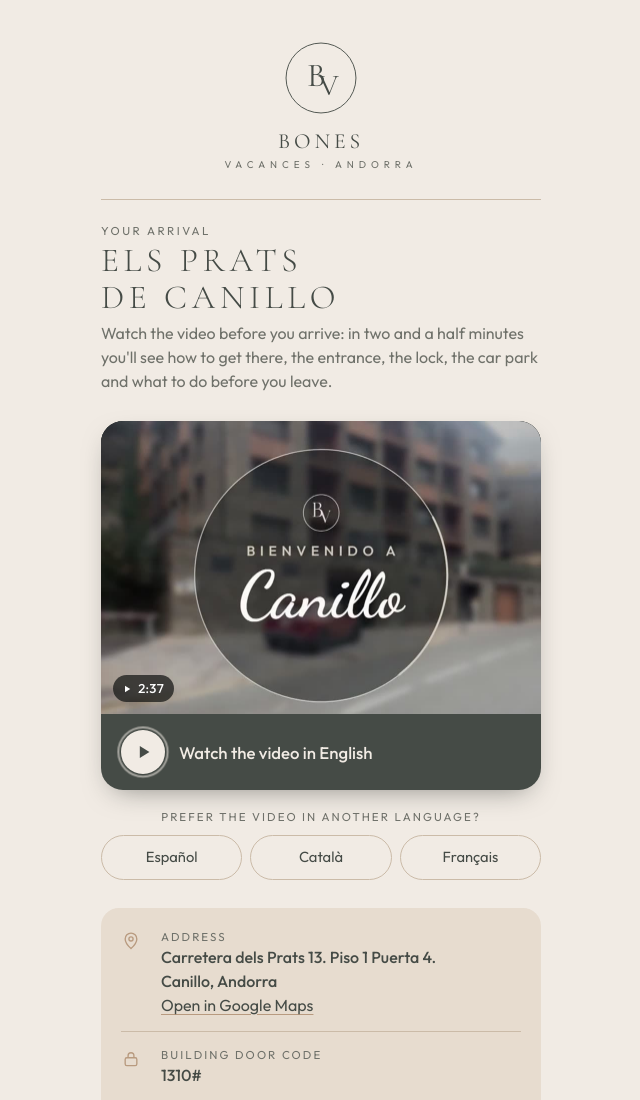
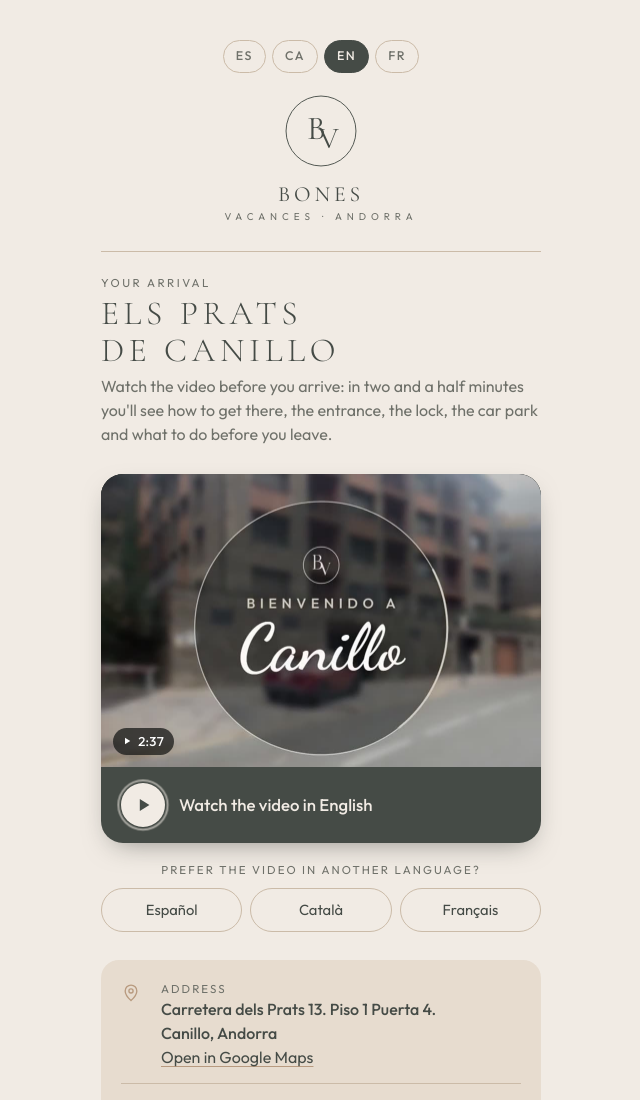
Before and after one commit to BonesVacances/llegada, a plain HTML site: page canillo-fer/index.html in a window 1280 px wide. Shown: the top 1100 px of the page, without its empty margins (319-959 px from the left). Drawn offline with nearby package versions, Linux system fonts and the light colour scheme.

Commit message:
Canillo: selector de idioma arriba que cambia toda la página
Co-Authored-By: Claude Opus 5.5 <noreply@anthropic.com>

```diff
--- a/canillo-fer/index.html
+++ b/canillo-fer/index.html
@@ -51,6 +51,9 @@ body {
   padding-block: 32px 48px;
 }
 .wrap { max-width: 440px; margin: 0 auto; display: flex; flex-direction: column; gap: 28px; }
+.picker { display: flex; justify-content: center; gap: 6px; margin-bottom: -8px; }
+.picker button { font: inherit; font-size: .78rem; font-weight: 500; letter-spacing: .12em; color: var(--muted); background: transparent; border: 1px solid var(--line); border-radius: 999px; padding: 6px 12px; cursor: pointer; }
+.picker button[aria-pressed="true"] { background: var(--accent); color: var(--on-accent); border-color: var(--accent); }
 header { display: flex; flex-direction: column; align-items: center; gap: 14px; text-align: center; }
 .logo { width: 76px; height: 76px; color: var(--fg); }
 .brand { font-family: var(--display); font-weight: 500; font-size: 1.35rem; letter-spacing: .18em; line-height: 1.1; }
@@ -120,6 +123,7 @@ footer { text-align: center; display: flex; flex-direction: column; gap: 6px; }
 <body>
 
 <div class="wrap">
+  <nav class="picker" id="picker" aria-label="Idioma / Language"></nav>
   <header>
     <svg class="logo" viewBox="0 0 100 100" aria-hidden="true">
       <circle cx="50" cy="50" r="46" fill="none" stroke="currentColor" stroke-width="1.2"/>
@@ -221,6 +225,15 @@ function render(lang) {
     a.addEventListener("click", () => render(c));
     others.appendChild(a);
   });
+  const picker = document.getElementById("picker");
+  picker.textContent = "";
+  Object.keys(T).forEach(c => {
+    const b = document.createElement("button");
+    b.type = "button"; b.textContent = c.toUpperCase(); b.title = T[c].name; b.lang = c;
+    b.setAttribute("aria-pressed", c === lang ? "true" : "false");
+    b.addEventListener("click", () => render(c));
+    picker.appendChild(b);
+  });
   updateWa();
 }
 // WhatsApp con el número de reserva. Llega en el enlace (#HM4X2K9Z3P) o lo escribe el huésped.
```
